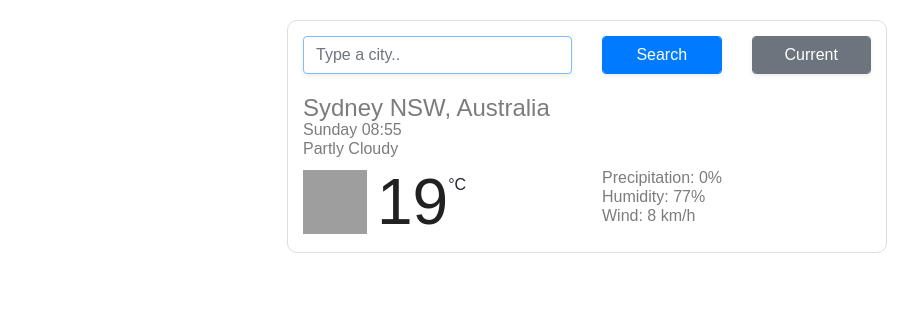
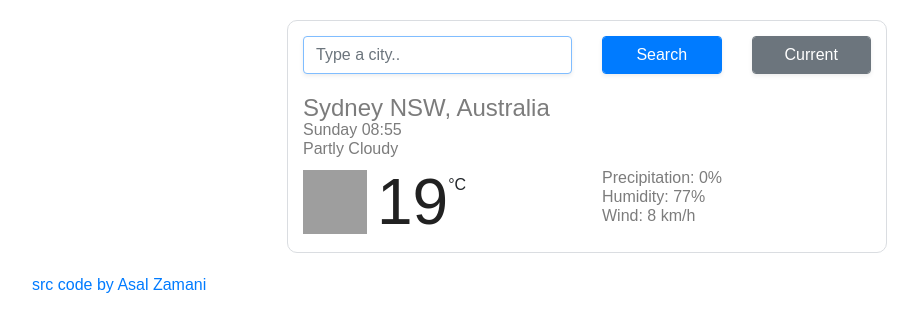
Before and after one commit to asalzzn/Shecodes, a plain HTML site: page index.html in a window 1280 px wide. Shown: the whole page, without its empty margins (53-971 px from the left). Drawn offline with nearby package versions, Linux system fonts and the light colour scheme; no server answers; grey boxes are pictures that could not be loaded.

Commit message:
linked to source code

```diff
--- a/index.html
+++ b/index.html
@@ -76,6 +76,9 @@
           </div>
         </div>
       </div>
+      <a href="https://github.com/asalzzn/Shecodes.git">
+        src code by Asal Zamani</a
+      >
     </div>
     <script src="src/index.js"></script>
   </body>
```
